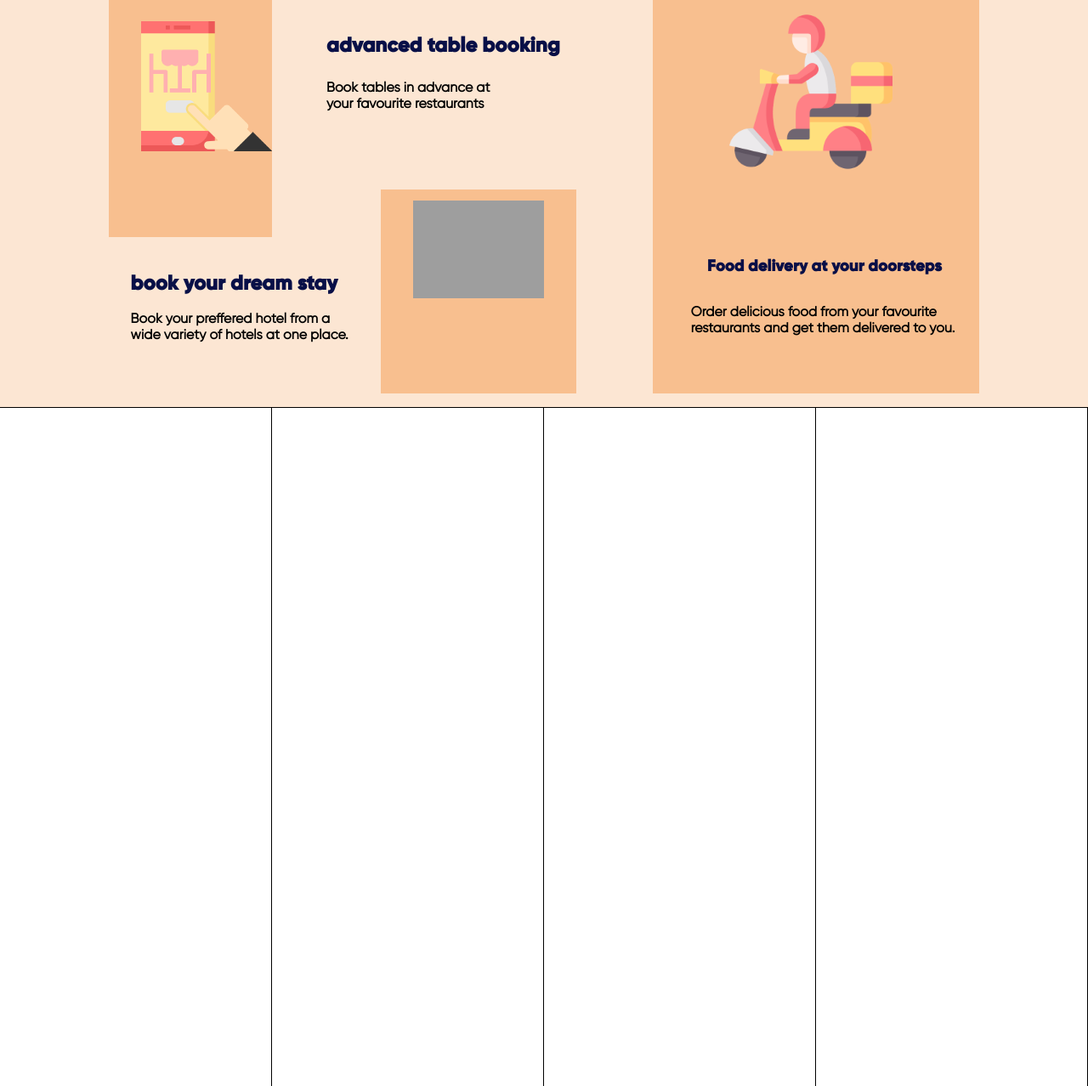
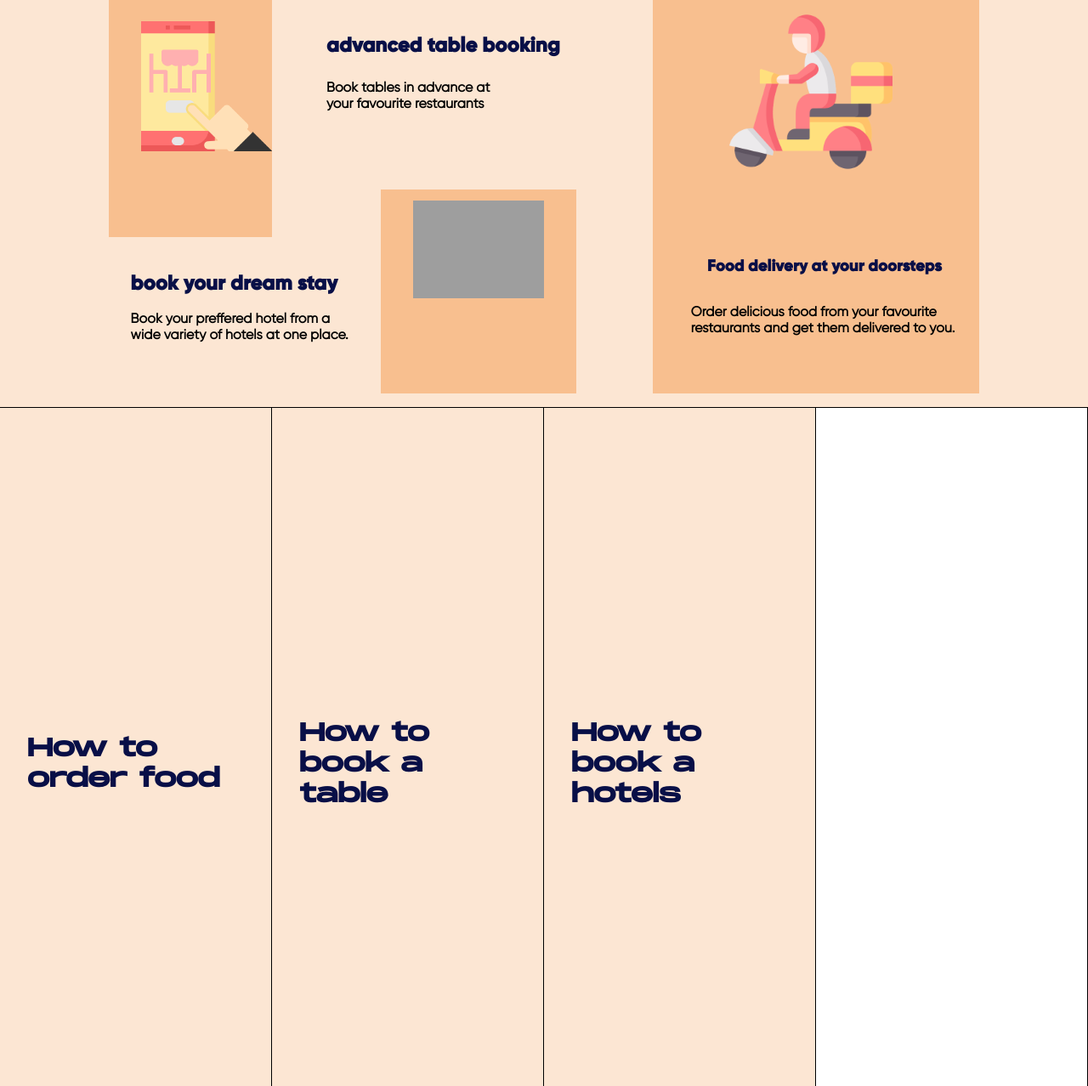
Before and after one commit to Kashish2908/codebite_project, a Node server app: page / in a window 1280 px wide. Shown: the part 1121-2399 px from the top of the page at 85% size. Run offline with Node 20, Linux system fonts and the light colour scheme; some libraries are stand-ins or nearby versions; grey boxes are pictures that could not be loaded.

Commit message:
waesrdtfgyhjk

```diff
--- a/public/stylesheets/grid.css
+++ b/public/stylesheets/grid.css
@@ -25,6 +25,31 @@ html,body{
     height: 100%;
     width: 40%;
 }
+.multisection .tops{
+    background-color: rgba(248, 204, 166, 0.495);
+    display: flex;
+    justify-content: center;
+    /* height: 100%;
+    width: 100%; */
+}
+.tops .tops-top{
+    transition: all cubic-bezier(0.19, 1, 0.22, 1)1s;
+    color: rgb(8, 15, 71);
+    top: 40%;
+    position: absolute;
+    z-index: 9999;
+    display: flex;
+    justify-content: center;
+    align-items: center;
+    height: 25vh;
+    width: 80%;
+}
+.tops h1{
+    font-size: 3.7vh;
+}
+.multisection:hover .tops .tops-top{
+    top: 0%;
+}
 .multisection .opening{
     transition: all cubic-bezier(0.19, 1, 0.22, 1)1s;
     position: absolute;
@@ -45,6 +70,22 @@ html,body{
     transform: scale(.19);
 }
 .multisection:hover .opening img{
+    opacity: 1;
+}
+.hiddeninfo{
+    color: white;
+    position: absolute;
+    opacity: 0;
+    bottom: -2vw;
+    font-size: 1.1vw;
+    font-weight: 600;
+    padding: 0 3vw;
+    line-height: 20px;
+}
+.multisection:hover .hiddeninfo{
+    transition: all cubic-bezier(0.19, 1, 0.22, 1)1s;
+    bottom: 5vw;
+    color: rgb(8, 15, 71);
     opacity: 1;
 }
 .opener{
--- a/views/grid.ejs
+++ b/views/grid.ejs
@@ -10,25 +10,45 @@
 <body>
     <div id="section" class="grid_section">
         <div data-index="1" class="multisection ml">
-            <!-- <div class="opening">
-                <img src="../images/imgs/gridimages/table.png" alt="">
-            </div> -->
-            <div class="tops"></div>
+            <div class="opening">
+                <img src="../images/imgs/gridimages/order.png" alt="">
+            </div>
+            <div class="tops">
+                <div class="tops-top">
+                    <h1>How to order food</h1>
+                </div>
+                <div class="hiddeninfo">
+                    Visit Top picks section or search for your for your favorite restaurants.
+                </div>
+            </div>
         </div>
         <div data-index="2" class="multisection ml">
-            <!-- <div class="opening">
-                <img src="../images/imgs/gridimages/order.png" alt="">
-            </div> -->
-            <div class="tops"></div>
+            <div class="opening">
+                <img src="../images/imgs/gridimages/table.png" alt="">
+            </div>
+            <div class="tops">
+                <div class="tops-top">
+                    <h1>How to book a table</h1>
+                </div>
+            </div>
+            <div class="hiddeninfo">
+                Visit Top picks section or search for your for your favorite places.
+            </div>
         </div>
         <div data-index="3" class="multisection ml">
-            <!-- <div class="opening">
+            <div class="opening">
                 <img src="../images/imgs/gridimages/landing page pic 1.png" alt="">
-            </div> -->
-            <div class="tops"></div>
+            </div>
+            <div class="tops">
+                <div class="tops-top">
+                    <h1>How to book a hotels</h1>
+                </div>
+                <div class="hiddeninfo">
+                    Visit Top picks section or search for your for your favorite hotels.
+                </div>
+            </div>
         </div>
         <div id="videoslide" class="multisection">
-            <!-- <div class="opening"></div> -->
             <div class="opener" id="opener1">
                 <video autoplay muted loop src="/images/video/625049f25321603541f849ab_Brand_Work_noWindow_540x1080-transcode.mp4"></video>
             </div>
```
